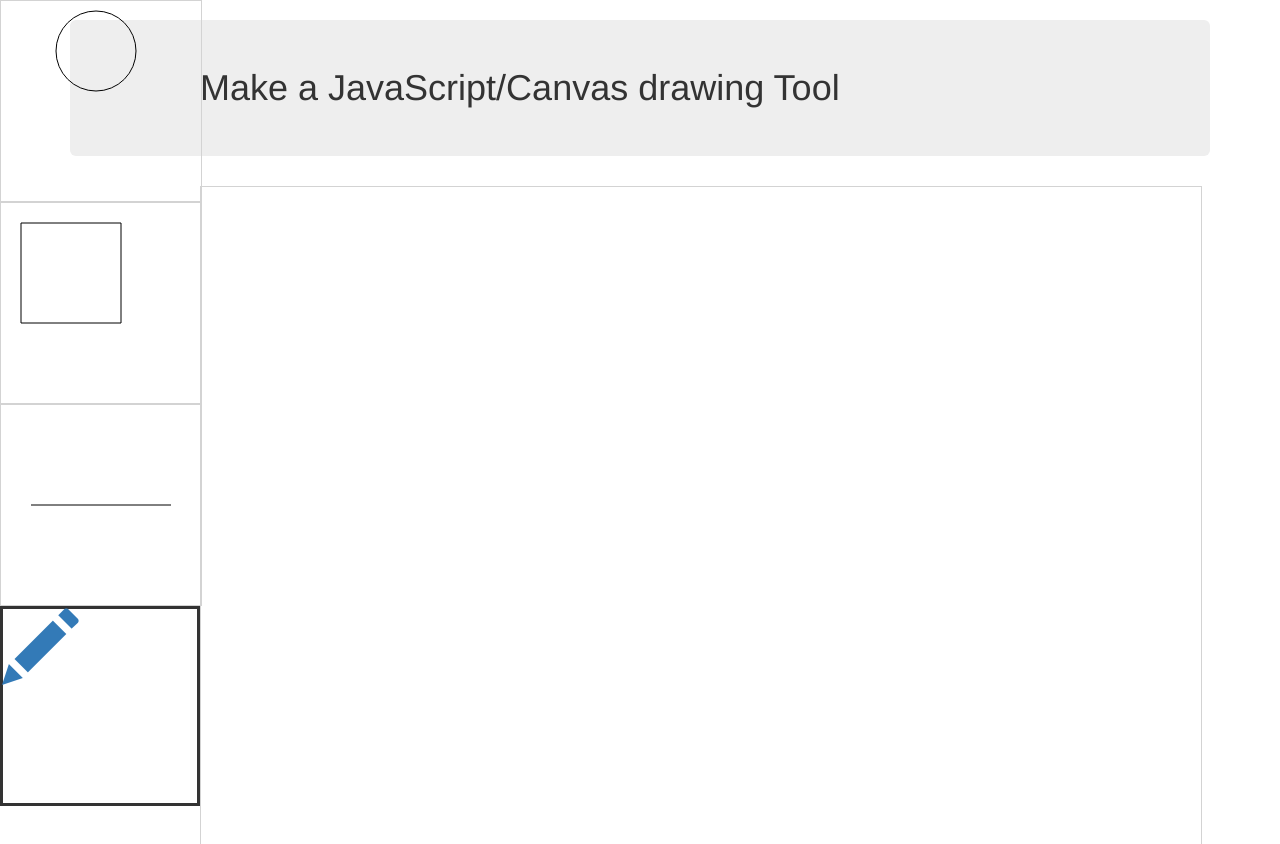
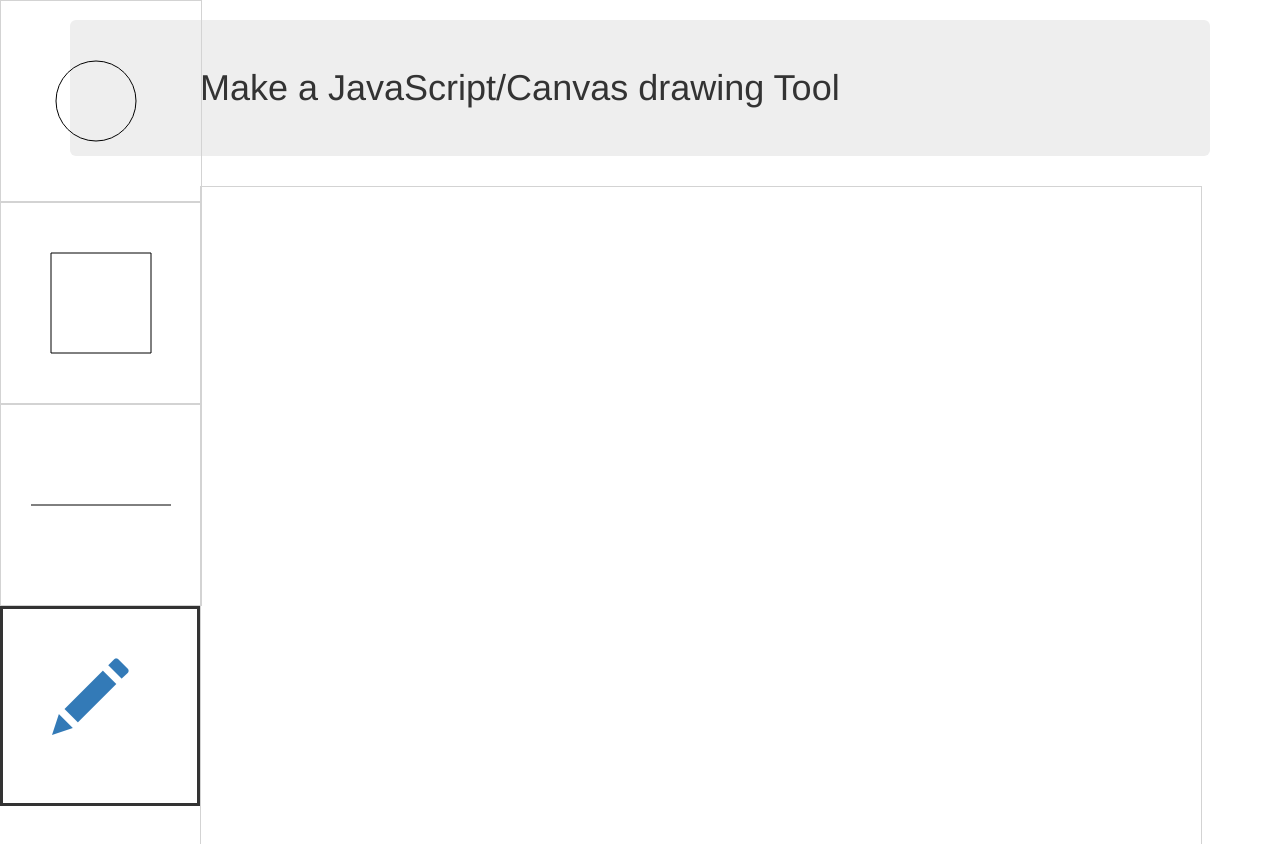
Before and after one commit to barnettech/drawingTool, a plain HTML site: page index.html in a window 1280 px wide. Shown: the top 844 px of the page. Drawn offline with nearby package versions, Linux system fonts and the light colour scheme.

Commit message:
adjusting the css for left nav.

```diff
--- a/css/drawingApp.css
+++ b/css/drawingApp.css
@@ -7,10 +7,14 @@
 .myCanvas {
   float: left;
 }
+#myCanvas2 {
+}
 
 .myCanvasFreehandDraw {
   height: 200px;
   width: 200px;
+  padding-top: 50px;
+  padding-left: 50px;
   border-style: solid;
   border-with: medium;
 
--- a/js/drawingApp.js
+++ b/js/drawingApp.js
@@ -5,13 +5,13 @@ $( document ).ready(function() {
   var c1 = document.getElementById("myCanvas1");
   var ctx = c1.getContext("2d");
   ctx.beginPath();
-  ctx.arc(95,50,40,0,2*Math.PI);
+  ctx.arc(95,100,40,0,2*Math.PI);
   ctx.stroke();
 
   // Draw a square.
   var c2 = document.getElementById("myCanvas2");
   var ctx = c2.getContext("2d");
-  ctx.rect(20, 20, 100, 100);
+  ctx.rect(50, 50, 100, 100);
   ctx.stroke();
 
   // Draw a line.
```
Also changed, not shown: 2 other files.
